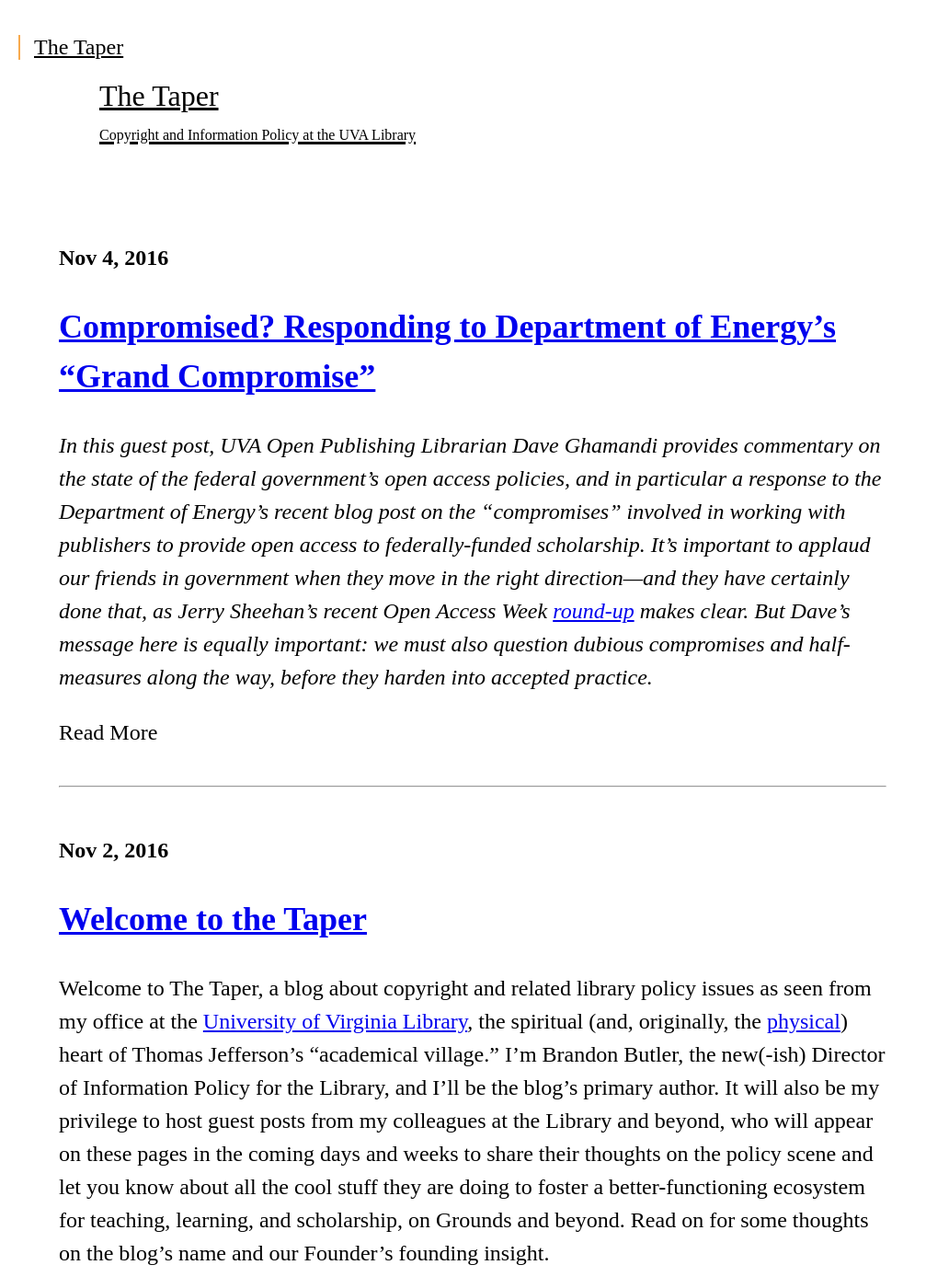
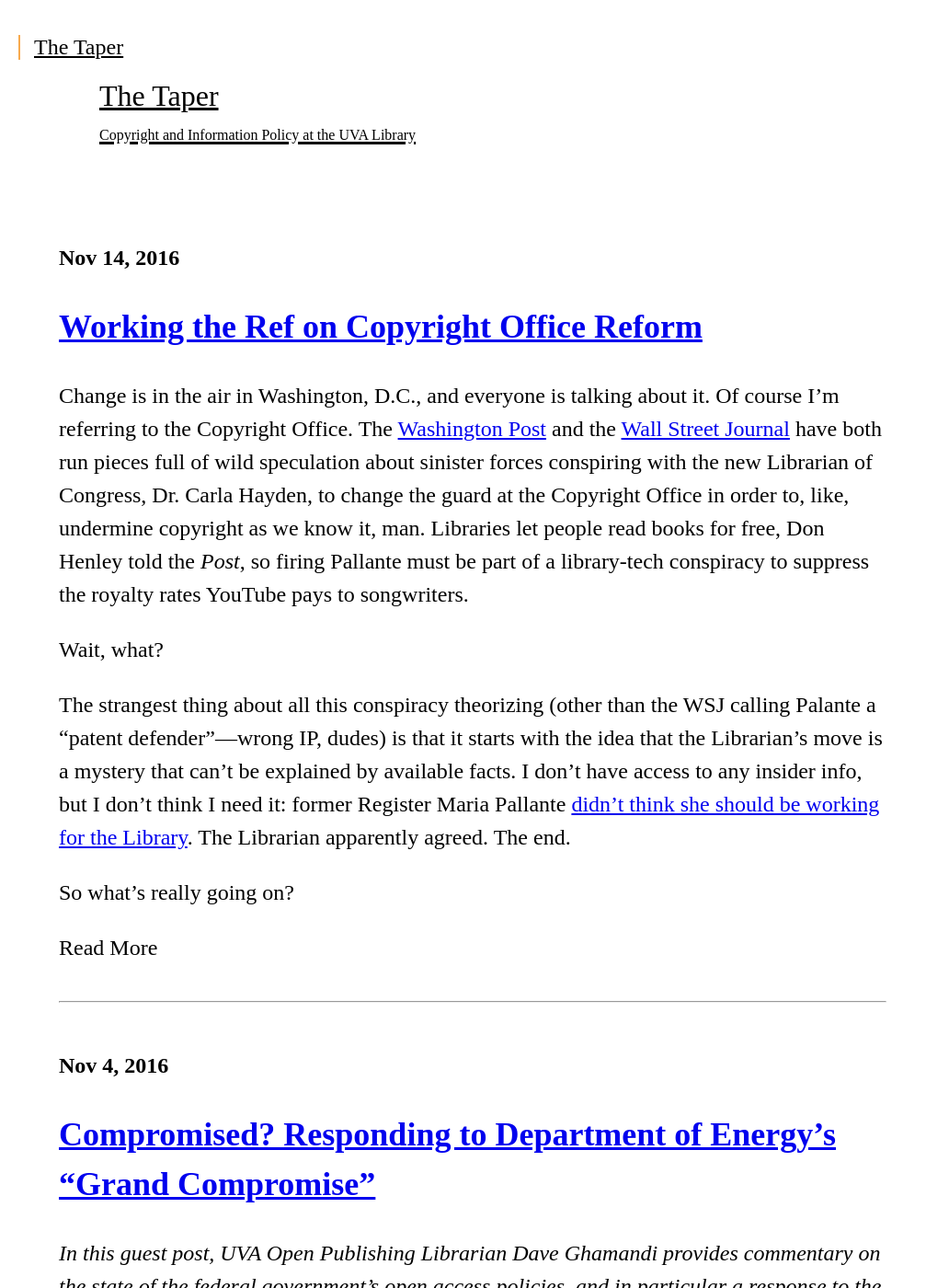
Before and after one commit to uvalib/thetaper, a Jekyll site: the page built from index.html, in a window 1280 px wide and 1400 px high. Shown: the whole window at 92% size, without its empty margins (0-1007 px from the left). Built offline with Jekyll 4.4.1, drawn with Linux system fonts in a browser that asks for light colours; some web fonts are replaced; comment, search, counter and statistics services are not loaded.

Commit message:
Updated 2016-11-14-working-the-ref-on-copyright-office-reform.md

```diff
--- a/_posts/2016-11-14-working-the-ref-on-copyright-office-reform.md
+++ b/_posts/2016-11-14-working-the-ref-on-copyright-office-reform.md
@@ -1,15 +1,13 @@
 ---
 layout: post
-published: false
+published: true
 comments: true
 date: '2016-11-14 14:18 -0500'
 title: Working the Ref on Copyright Office Reform
 excerpt_separator: <!--more-->
-categories: ''
-excerpt: ''
 ---
 
-The [Washington Post](https://www.washingtonpost.com/entertainment/music/with-change-at-the-top-of-copyright-office-a-battle-brews-over-free-content/2016/11/07/a8c0b140-a4ea-11e6-8042-f4d111c862d1_story.html?curator=MusicREDEF) and the [Wall Street Journal](http://www.wsj.com/articles/a-copyright-coup-in-washington-1478127088) have both run pieces full of wild speculation about sinister forces conspiring with the new Librarian of Congress, Dr. Carla Hayden, to change the guard at the Copyright Office in order to, like, undermine copyright as we know it, man. Libraries let people read books for free, Don Henley told the *Post*, so firing Pallante must be part of a library-tech conspiracy to suppress the royalty rates YouTube pays to songwriters.
+Change is in the air in Washington, D.C., and everyone is talking about it. Of course I'm referring to the Copyright Office. The [Washington Post](https://www.washingtonpost.com/entertainment/music/with-change-at-the-top-of-copyright-office-a-battle-brews-over-free-content/2016/11/07/a8c0b140-a4ea-11e6-8042-f4d111c862d1_story.html?curator=MusicREDEF) and the [Wall Street Journal](http://www.wsj.com/articles/a-copyright-coup-in-washington-1478127088) have both run pieces full of wild speculation about sinister forces conspiring with the new Librarian of Congress, Dr. Carla Hayden, to change the guard at the Copyright Office in order to, like, undermine copyright as we know it, man. Libraries let people read books for free, Don Henley told the *Post*, so firing Pallante must be part of a library-tech conspiracy to suppress the royalty rates YouTube pays to songwriters.
 
 Wait, what?
 
```
